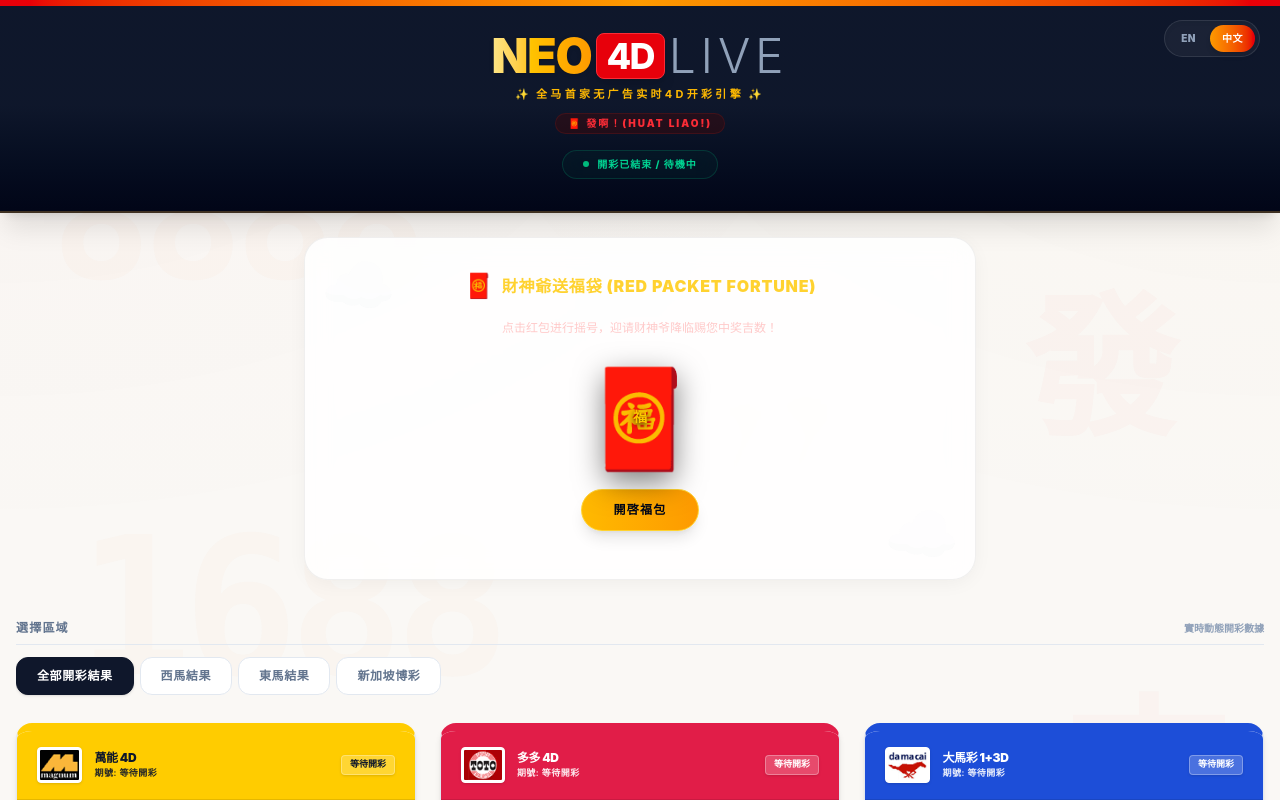
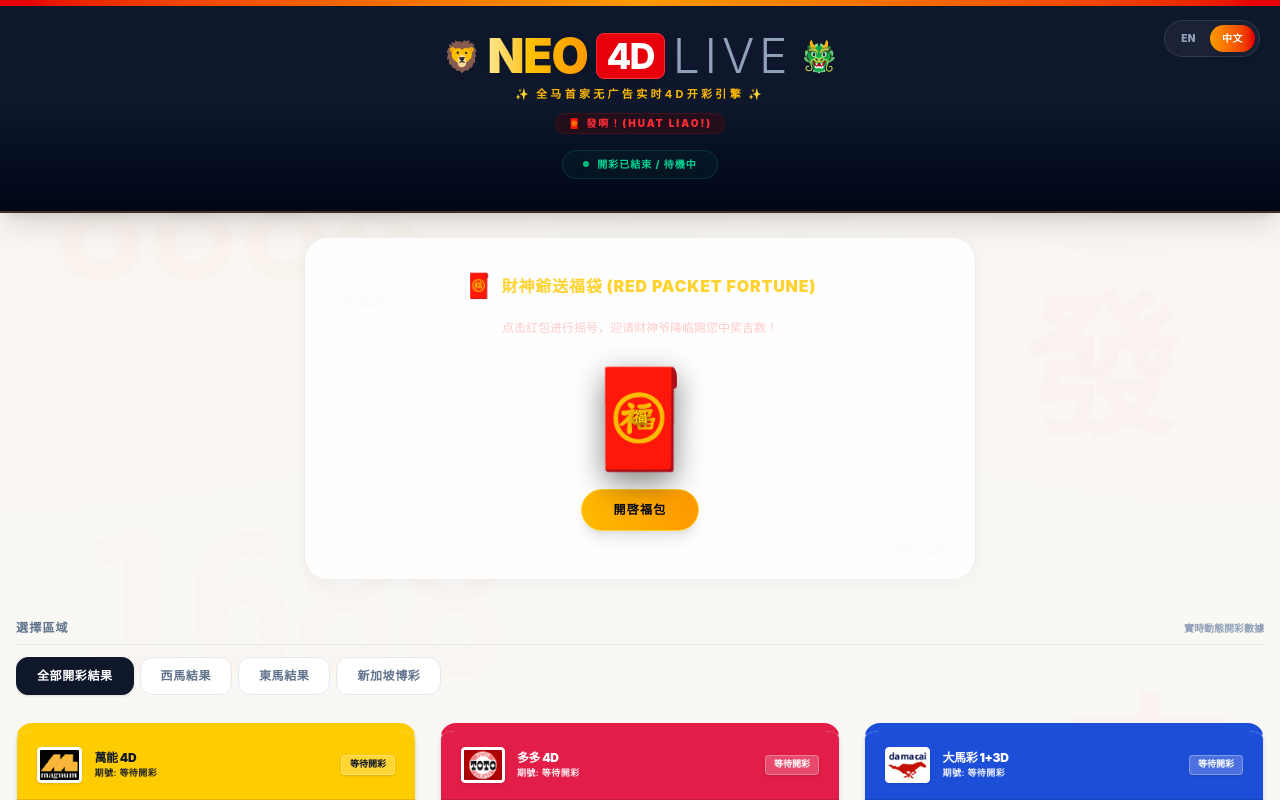
Before and after one commit to Lean888-maker/neo4d-live, a Next.js app: page / in a window 1280 px wide. Shown: the top 800 px of the page. Built offline with nearby package versions, Linux system fonts and the light colour scheme; no server answers.

Commit message:
design: add animated Chinese mythical creature emojis (🦁 and 🐲) flanking the header logo with a slow-bounce custom CSS animation

```diff
--- a/src/app/globals.css
+++ b/src/app/globals.css
@@ -103,3 +103,12 @@
 .draw-ping-ring {
   animation: draw-ping 2s cubic-bezier(0, 0, 0.2, 1) infinite;
 }
+
+@keyframes bounce-slow {
+  0%, 100% { transform: translateY(0); }
+  50% { transform: translateY(-4px); }
+}
+
+@utility animate-bounce-slow {
+  animation: bounce-slow 3s ease-in-out infinite;
+}
--- a/src/app/page.js
+++ b/src/app/page.js
@@ -371,10 +371,12 @@
           <div className="max-w-7xl mx-auto px-4 flex flex-col items-center text-center">
             {/* Agency-Grade Logo Branding */}
             <div className="space-y-1.5">
-              <h1 className="text-4xl md:text-5xl font-black tracking-tight text-white flex items-center justify-center gap-1">
+              <h1 className="text-4xl md:text-5xl font-black tracking-tight text-white flex items-center justify-center gap-2">
+                <span className="text-2xl md:text-3xl animate-bounce-slow select-none">🦁</span>
                 <span className="bg-gradient-to-r from-amber-200 via-amber-400 to-amber-500 bg-clip-text text-transparent drop-shadow">NEO</span>
                 <span className="text-red-500 font-extrabold px-2.5 py-0.5 bg-red-600 text-white rounded-lg shadow-lg border border-red-500 tracking-tighter text-3xl md:text-4xl">4D</span>
                 <span className="text-slate-400 font-light tracking-widest">LIVE</span>
+                <span className="text-2xl md:text-3xl animate-bounce-slow select-none">🐲</span>
               </h1>
               <p className="text-[10px] md:text-[11px] text-amber-400 font-bold tracking-[0.3em] uppercase flex items-center justify-center gap-1">
                 <span>✨</span> {lang === 'zh' ? '全马首家无广告实时4D开彩引擎' : 'MALAYSIA\'S FIRST AD-FREE REAL-TIME 4D ENGINE'} <span>✨</span>
```
